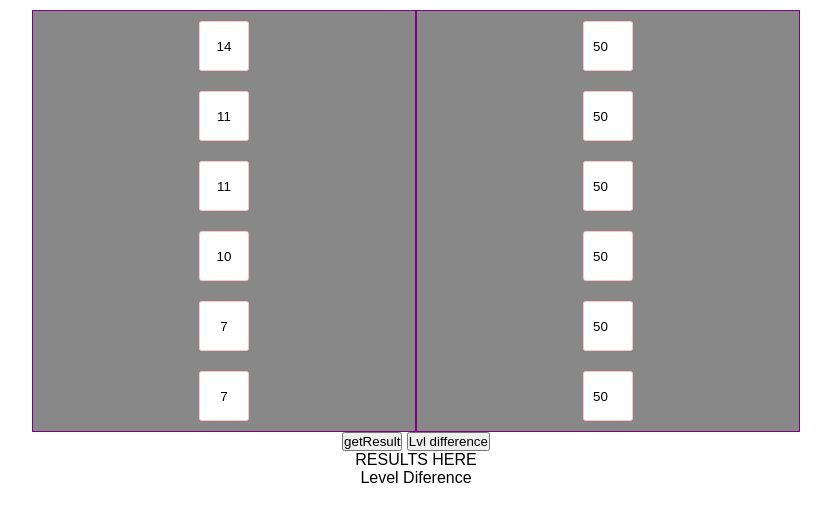
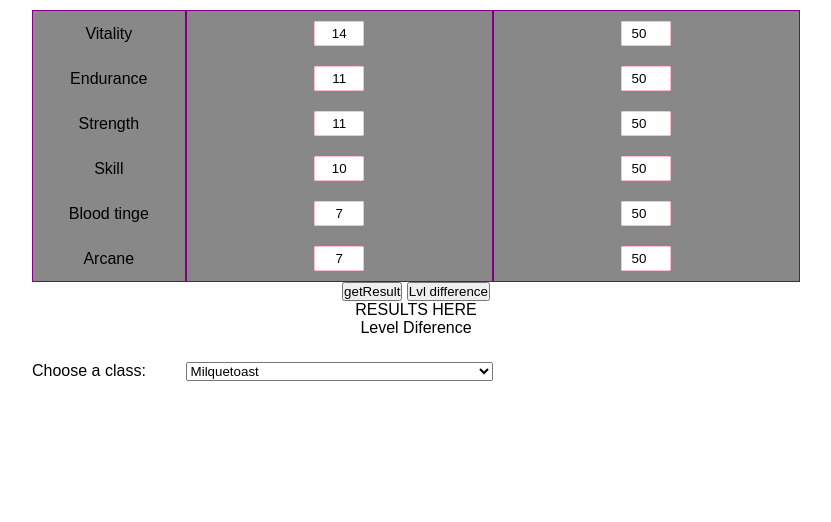
Before and after one commit to Davidgzmn/BloodborneCalculator, a plain HTML site: page calculator.html in a window 1280 px wide. Shown: the part 38-560 px from the top of the page, without its empty margins (224-1055 px from the left). Drawn offline with Linux system fonts and the light colour scheme.

Commit message:
working on styling, added third column

```diff
--- a/calculator.html
+++ b/calculator.html
@@ -5,6 +5,14 @@
     <body>
         <div class="container">
             <h1 id="className"></h1>
+            <div class="inputColumns labels">
+                <p>Vitality</p>
+                <p>Endurance</p>
+                <p>Strength</p>
+                <p>Skill</p>
+                <p>Blood tinge</p>
+                <p>Arcane</p>
+            </div>
             <div class="inputColumns">
                 <input type="text" id="vit" class="statInputs baseStats" readonly>
                 <input type="text" id="end" class="statInputs baseStats" readonly>
@@ -27,6 +35,11 @@
                 <p>RESULTS HERE</p>
                 <p id="lvlDif"> Level Diference</p>
             </div>
+            <label for="classes">Choose a class:</label>
+            <select id="classesSelector" name="class" oninput="updateCurrentClass()">
+                <option value="Milquetoast">Milquetoast</option>
+                <option value="Lone Survivor">Lone Survivor</option>
+            </select>
         </div>
 
         <script src="script.js"></script>
--- a/script.js
+++ b/script.js
@@ -79,6 +79,10 @@ function populateGoalStats(){
     goalStats[5] = 50;
     displayGoalStats();
 }
+function updateCurrentClass(){
+    currentClass = document.querySelector("#classesSelector").value;
+    displayCurrentStats(currentClass);
+}
 
 displayCurrentStats(currentClass);
 populateGoalStats();
--- a/styles.css
+++ b/styles.css
@@ -6,7 +6,7 @@
 
 .container {
     display: grid;
-    grid-template-columns: 1fr 1fr;
+    grid-template-columns: minmax(120px, 1fr)  2fr 2fr;
     grid-template-rows: 3em 3fr 5em;
     width: 60%;
     margin: 0 auto;
@@ -23,7 +23,7 @@
 .statInputs{
     border: 1px solid pink;
     width:  50px;
-    height: 50px;
+    height: 25px;
     margin: 10px 0;
     border-radius: 5%;
     text-align: center;
@@ -31,7 +31,11 @@
 input{
     width: 3em;
 }
+.labels{
+    display: flex;
+    justify-content: space-around;
+}
 #className, #footer{
-    grid-column: 1 / 3;
+    grid-column: 1 / 5;
     text-align: center;
 }
```
